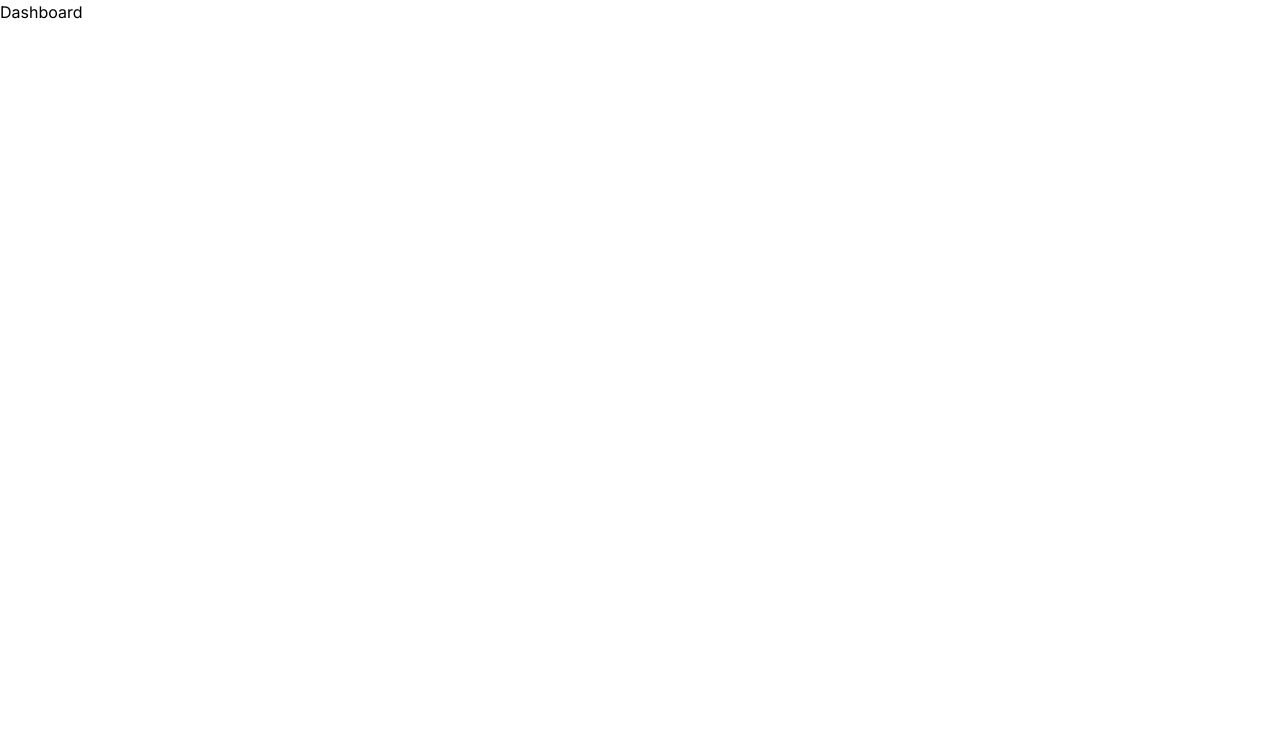
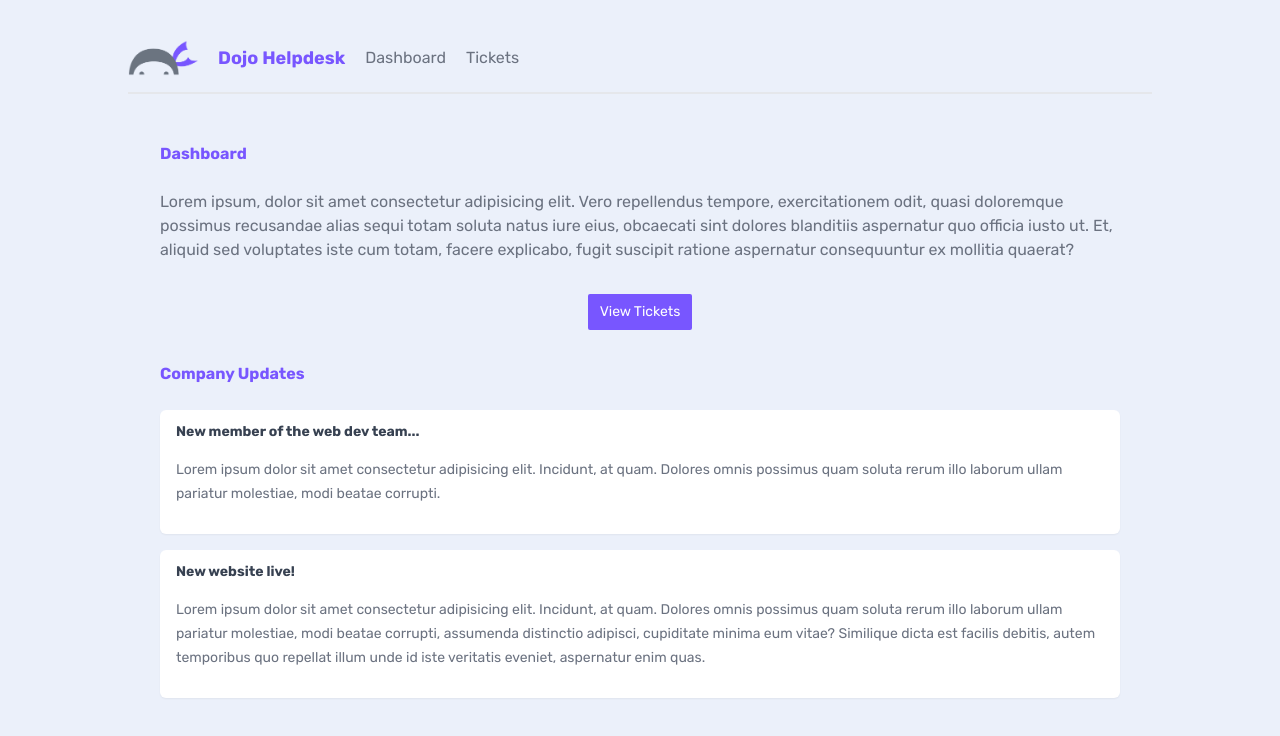
Before and after one commit to brunomistro/next13-helpdesk, a Next.js app: page / in a window 1280 px wide. Shown: the top 736 px of the page. Built offline with nearby package versions, Linux system fonts and the light colour scheme.

Commit message:
basic pages

```diff
--- /dev/null
+++ b/app/components/Navbar.jsx
@@ -0,0 +1,20 @@
+import Image from "next/image";
+import Link from "next/link";
+import Logo from './dojo-logo.png'
+
+export default function Navbar() {
+  return (
+    <nav>
+			<Image
+        src={Logo}
+        alt='Dojo Helpdesk logo'
+        width={70}
+        placeholder='blur'
+        quality={100}
+      />
+      <h1>Dojo Helpdesk</h1>
+      <Link href="/">Dashboard</Link>
+      <Link href="/tickets">Tickets</Link>
+    </nav>
+  );
+}
--- a/app/globals.css
+++ b/app/globals.css
@@ -1,3 +1,132 @@
 @tailwind base;
 @tailwind components;
 @tailwind utilities;
+
+/* base styles */
+body {
+  background: #ebf0fa;
+  @apply text-gray-500 m-8;
+}
+h1,
+h2 {
+  @apply font-bold text-primary text-lg;
+}
+main {
+  @apply max-w-5xl my-12 mx-auto px-8;
+}
+main > h2 {
+  @apply mb-4 pb-2 text-base;
+}
+p > a {
+  @apply text-primary underline;
+}
+
+/* nav styles */
+nav {
+  @apply pb-4
+    border-b-2 border-gray-200
+    flex items-center gap-5
+    my-10 mx-auto
+    max-w-5xl;
+}
+nav a,
+nav span {
+  @apply text-gray-500;
+}
+nav a:hover {
+  @apply text-black;
+}
+main nav {
+  @apply border-0;
+}
+
+/* button styles */
+button {
+  @apply px-3 py-2
+    rounded-sm
+    flex justify-between items-center gap-2
+    text-sm;
+}
+button:hover {
+  @apply bg-opacity-90;
+}
+.btn-primary {
+  @apply bg-primary text-white;
+}
+.btn-secondary {
+  @apply bg-gray-200 text-gray-900;
+}
+
+/* form styles */
+form {
+  @apply py-4 px-7
+    bg-primary
+    bg-opacity-5
+    rounded-md
+    block
+    mx-auto
+    min-w-fit w-1/4;
+}
+form label {
+  @apply block;
+}
+form input,
+form textarea,
+form select {
+  @apply block
+    mt-2 my-4 px-2 py-1
+    rounded-sm w-full;
+}
+form button {
+  @apply block mx-auto;
+}
+
+/* feedback styles */
+.error {
+  @apply border-2
+    border-red-500
+    bg-red-300
+    text-red-800
+    py-1 px-2
+    rounded-sm
+    block
+    max-w-fit
+    my-4 mx-auto;
+}
+
+/* card styles */
+.card {
+  @apply bg-white
+    shadow-sm
+    rounded-md
+    py-3 px-4 my-4
+    relative
+    overflow-hidden;
+}
+.card h3 {
+  @apply font-bold text-gray-700 text-sm
+    mb-0;
+}
+.card p {
+  @apply my-4 text-sm leading-6;
+}
+
+/* pill styles */
+.pill {
+  @apply py-1 px-2 mt-3
+    inline-block
+    text-xs font-semibold;
+}
+.pill.high {
+  @apply bg-red-300 text-red-600;
+}
+.pill.medium {
+  @apply bg-blue-300 text-blue-600;
+}
+.pill.low {
+  @apply bg-emerald-300 text-emerald-600;
+}
+.card .pill {
+  @apply absolute bottom-0 right-0
+    rounded-tl-md;
+}
--- a/app/layout.jsx
+++ b/app/layout.jsx
@@ -1,7 +1,10 @@
 import './globals.css'
-import { Inter } from 'next/font/google'
+import { Rubik } from 'next/font/google'
 
-const inter = Inter({ subsets: ['latin'] })
+//components
+import Navbar from './components/Navbar'
+
+const rubik = Rubik({ subsets: ['latin'] })
 
 export const metadata = {
   title: 'Create Next App',
@@ -10,8 +13,11 @@
 
 export default function RootLayout({ children }) {
   return (
-    <html lang="en">
-      <body className={inter.className}>{children}</body>
+    <html lang="pt-br">
+      <body className={rubik.className}>
+        <Navbar />
+        {children}
+      </body>
     </html>
   )
 }
--- a/app/page.jsx
+++ b/app/page.jsx
@@ -1,7 +1,27 @@
+import Link from 'next/link'
+
 export default function Home() {
   return (
     <main>
       <h2>Dashboard</h2>
+      <p>Lorem ipsum, dolor sit amet consectetur adipisicing elit. Vero repellendus tempore, exercitationem odit, quasi doloremque possimus recusandae alias sequi totam soluta natus iure eius, obcaecati sint dolores blanditiis aspernatur quo officia iusto ut. Et, aliquid sed voluptates iste cum totam, facere explicabo, fugit suscipit ratione aspernatur consequuntur ex mollitia quaerat?</p>
+
+      <div className="flex justify-center my-8">
+        <Link href="/tickets">
+          <button className="btn-primary">View Tickets</button>
+        </Link>
+      </div>
+
+      <h2>Company Updates</h2>
+
+      <div className="card">
+        <h3>New member of the web dev team...</h3>
+        <p>Lorem ipsum dolor sit amet consectetur adipisicing elit. Incidunt, at quam. Dolores omnis possimus quam soluta rerum illo laborum ullam pariatur molestiae, modi beatae corrupti.</p>
+      </div>
+      <div className="card">
+        <h3>New website live!</h3>
+        <p>Lorem ipsum dolor sit amet consectetur adipisicing elit. Incidunt, at quam. Dolores omnis possimus quam soluta rerum illo laborum ullam pariatur molestiae, modi beatae corrupti, assumenda distinctio adipisci, cupiditate minima eum vitae? Similique dicta est facilis debitis, autem temporibus quo repellat illum unde id iste veritatis eveniet, aspernatur enim quas.</p>
+      </div>
     </main>
   )
 }
--- /dev/null
+++ b/app/tickets/page.jsx
@@ -0,0 +1,7 @@
+export default function Tickets() {
+	return (
+		<main>
+			<h2>Tickets</h2>
+		</main>
+	)
+}
--- a/tailwind.config.js
+++ b/tailwind.config.js
@@ -7,11 +7,9 @@
   ],
   theme: {
     extend: {
-      backgroundImage: {
-        'gradient-radial': 'radial-gradient(var(--tw-gradient-stops))',
-        'gradient-conic':
-          'conic-gradient(from 180deg at 50% 50%, var(--tw-gradient-stops))',
-      },
+      colors: {
+        primary : "#7856ff"
+      }
     },
   },
   plugins: [],
```
Also changed, not shown: app/components/dojo-logo.png (added).
